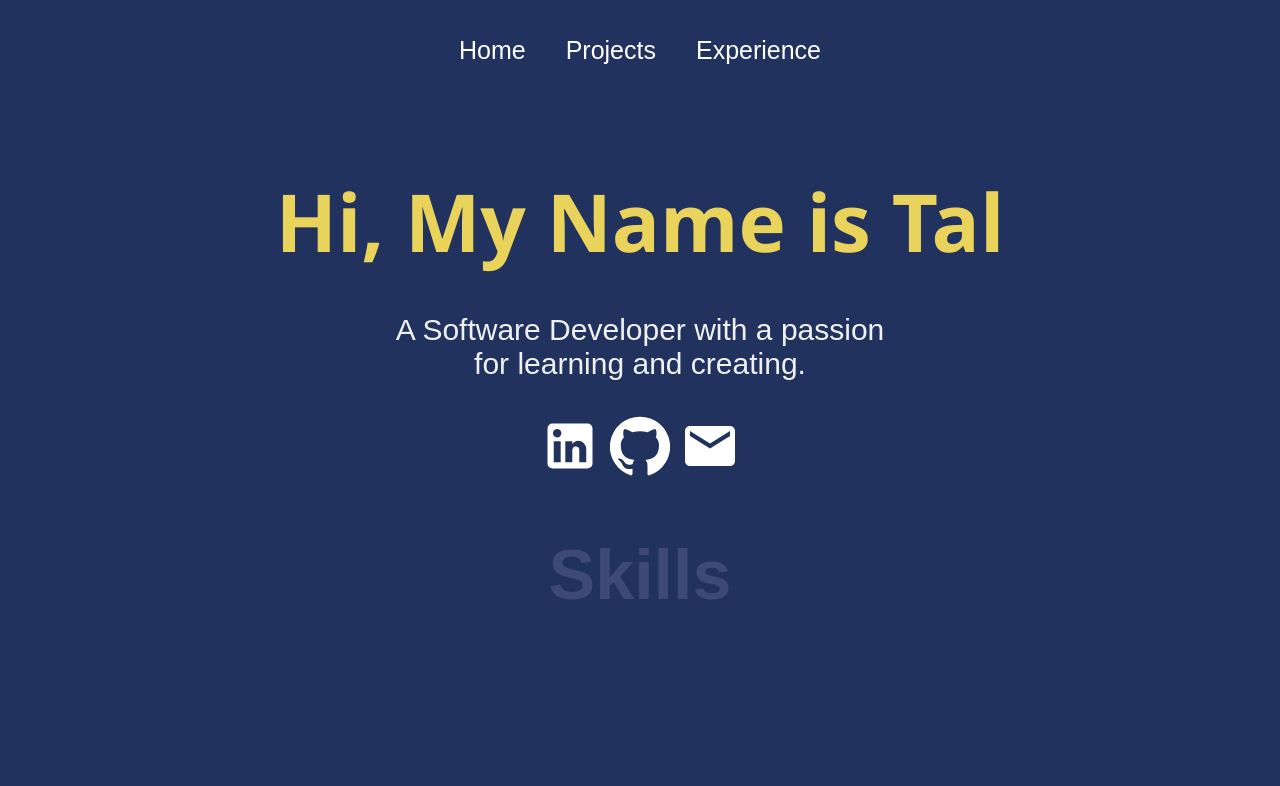
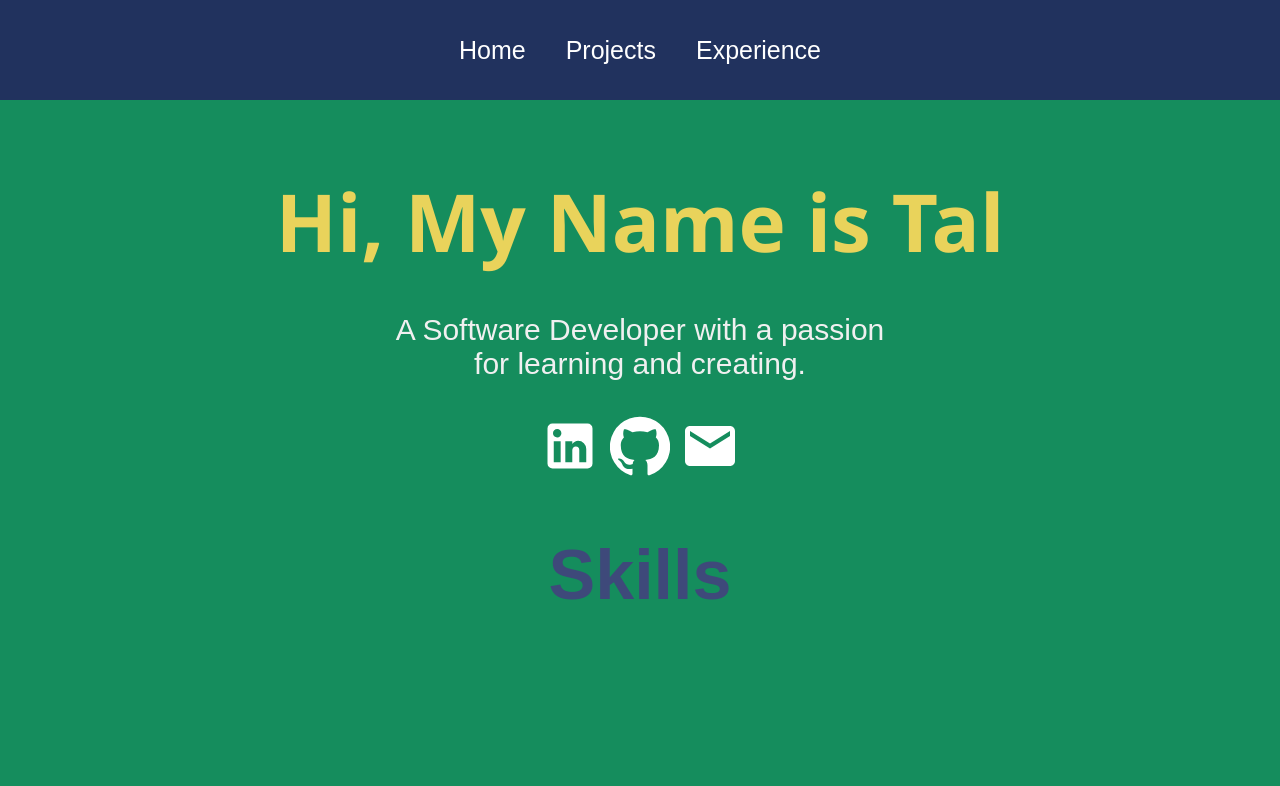
Before and after one commit to trimoni/tal-portfolio, a React (Create React App) app: page / in a window 1280 px wide. Shown: the top 786 px of the page. Built offline with nearby package versions, Linux system fonts and the light colour scheme.

Commit message:
background color

```diff
--- a/src/styles/Home.css
+++ b/src/styles/Home.css
@@ -2,7 +2,7 @@
   width: 100%;
   align-items: center;
   font-family: "Arial", sans-serif;
-  color: #3e497a;
+  color: #78FAC6;
 }
 
 .about {
@@ -13,7 +13,7 @@
   justify-content: center;
   align-items: center;
   text-align: center;
-  background-color: #21325e;
+  background-color: #158d5d;
   color: #f0f0f0;
 }
 
```
